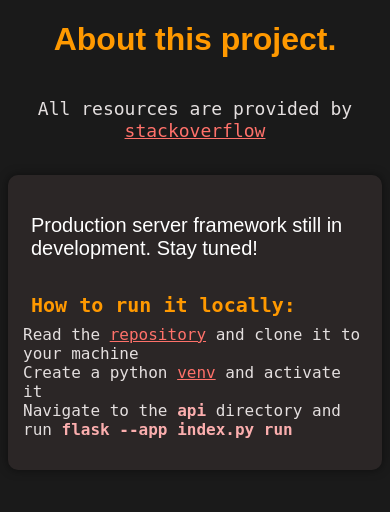
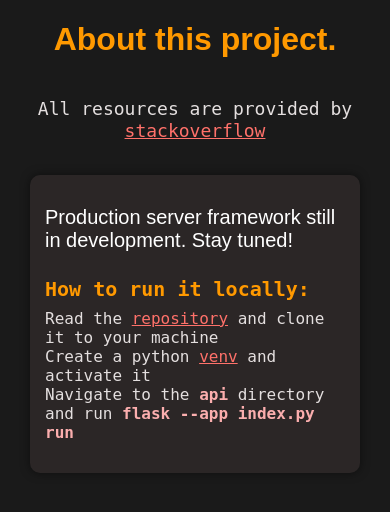
Before and after one commit to danmxli/codeBuddy, a Flask app: page /insights in a window 390 px wide. Shown: the part 102-614 px from the top of the page. Run offline with Flask 3, Linux system fonts and the light colour scheme.

Commit message:
code formatting and mobile stylesheet support

```diff
--- a/api/static/styles.css
+++ b/api/static/styles.css
@@ -60,6 +60,12 @@ input[type="text"] {
     margin-bottom: 5px;
 }
 
+@media (max-width: 768px) {
+    input[type="text"] {
+        width: fit-content;
+    }
+}
+
 input[type="submit"] {
     background-color: #2b2626;
     color: white;
@@ -75,8 +81,18 @@ input[type="submit"] {
     background-color: #2b2626;
     padding: 15px;
     border-radius: 10px;
+    word-wrap: break-word;
     box-shadow: 0px 0px 10px rgba(0, 0, 0, 0.5);
-    max-width: fit-content;
+    max-width: 50rem;
+    width: 100%;
+    overflow-x: auto;
+}
+
+@media (max-width: 768px) {
+    .response-div {
+        max-width: 300px;
+        overflow-x: auto;
+    }
 }
 
 .response-ul {
@@ -106,8 +122,8 @@ input[type="submit"] {
 
 .response-code {
     display: inline-block;
-    background-color: rgb(26, 26, 26);
-    color: #e4dfdf;
+    background-color: rgb(32, 32, 32);
+    color: #ffffff;
     padding: 10px;
     border-radius: 10px;
 }
--- a/api/templates/insights.html
+++ b/api/templates/insights.html
@@ -13,10 +13,10 @@
         <div class="response-div">
             <ul class="response-ul">
 
-                <li style="color: rgb(255, 255, 255); font-size: 20px; padding: 8px;">
+                <li style="color: rgb(255, 255, 255); font-size: 20px;">
                     Production server framework still in development. Stay tuned!
                 </li>
-                <li style="color: #ff9900; font-size: 20px; padding-top: 25px; padding-bottom: 8px; padding-left: 8px;">
+                <li style="color: #ff9900; font-size: 20px; padding-top: 25px; padding-bottom: 8px;">
                     <b><code>How to run it locally:</code></b>
                 </li>
                 <li class="response-li">
```
Also changed, not shown: api/templates/search.html (+5 -5 lines).
